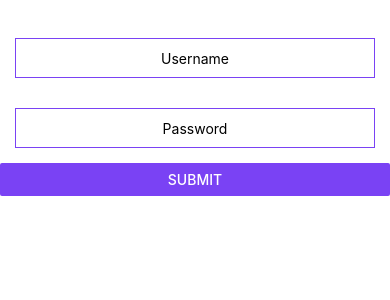
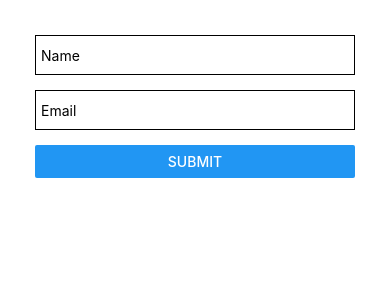
Before and after one commit to EarthChaotic/reactProject, a React Native app: screen / in a window 390 px wide. Shown: the top 300 px of the page. Built offline with nearby package versions, Linux system fonts and the light colour scheme.

Commit message:
Commit Homework

```diff
--- a/App.js
+++ b/App.js
@@ -6,13 +6,15 @@ import Count from './components/Count';
 import styles from './components/styles';
 import InputText from './components/InputText';
 import UserNameandPassword from './components/UserNameandPassword';
+import UserNamePassword from './components/UserNamePassword';
 
 const App = () => {
   return (
     <View>
       {/* <Count/> */}
      {/* <InputText/> */}
-     <UserNameandPassword/>
+     {/* <UserNameandPassword/> */}
+     <UserNamePassword/>
     </View>
   )
 }
--- /dev/null
+++ b/components/UserNamePassword.js
@@ -0,0 +1,63 @@
+import { StyleSheet, View, Text, TextInput, Button } from 'react-native'
+import React, { useState }  from 'react'
+
+const UserNamePassword = () => {
+    const [Name, setName] = useState("");
+    const [Email, setEmail] = useState("");
+    const checkInput = () => {
+        if (!Name.trim()) {
+            alert('Please Enter Name');
+            return;
+        }
+        else if(!Email.trim()){
+            alert('Please Enter Email')
+        }
+        else{
+            alert('Success')
+        }
+    }
+  return (
+    <View style={styles.container}>
+        <TextInput
+        style={styles.textInputStyle}
+        placeholder="Name"
+        onChangeText={(Name) => {
+            setName(Name);
+          }}
+        />
+
+
+        <TextInput
+        style={styles.textInputStyle}
+        placeholder="Email"
+        onChangeText={(Email) => {
+            setEmail(Email);
+          }}
+        />
+
+<Button
+        title="Submit"
+        style={styles.ButtonStyle}
+        onPress={checkInput}
+      />
+    </View>
+  )
+}
+
+export default UserNamePassword
+
+const styles = StyleSheet.create({
+    container : {
+        flex:1,
+        padding:35,
+    },
+    textInputStyle: {
+        width:'100%',
+        height: 40,
+        paddingHorizontal:5,
+        borderWidth:0.5,
+        marginBottom:15,
+    },
+    ButtonStyle :{
+    }
+});
```
